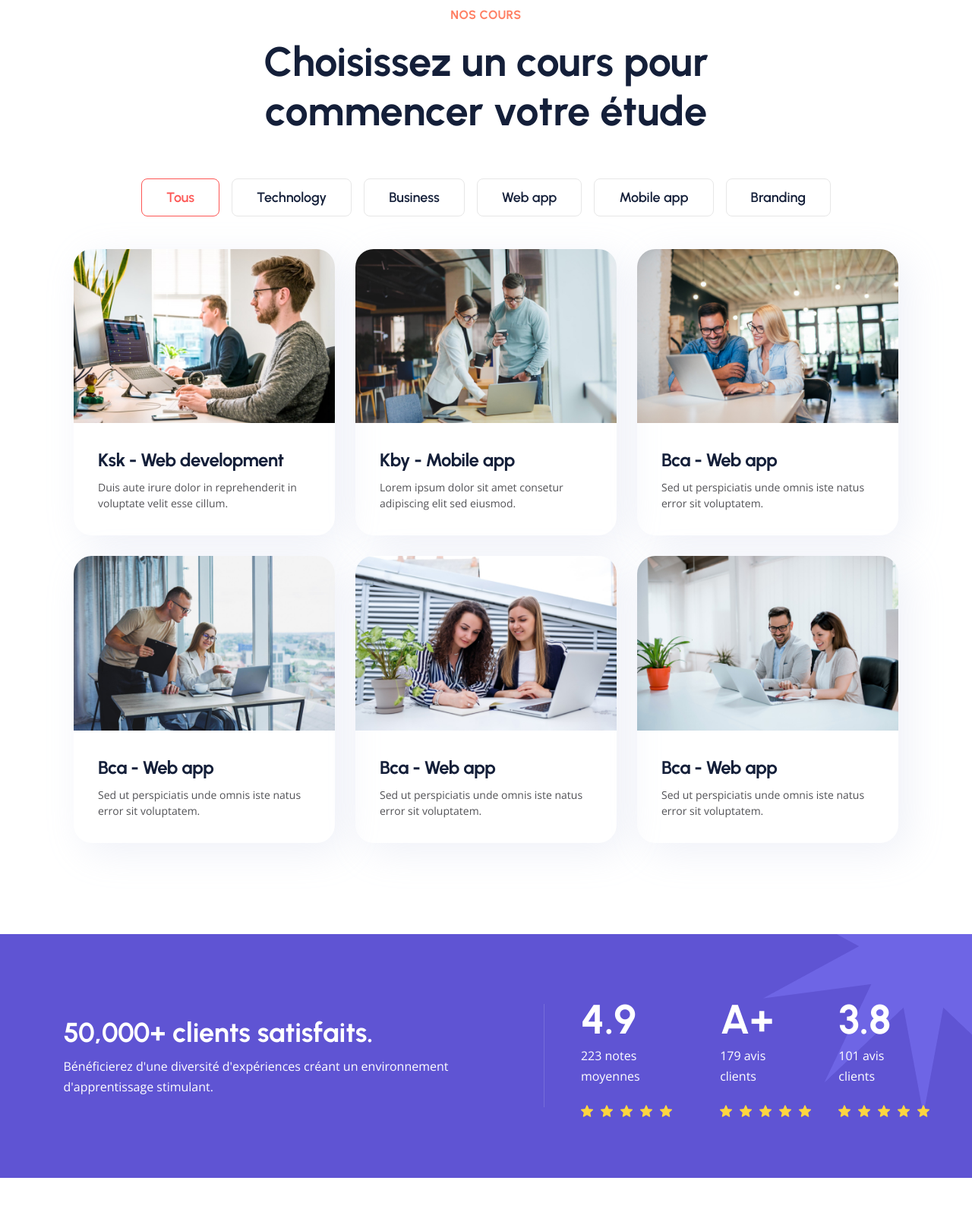
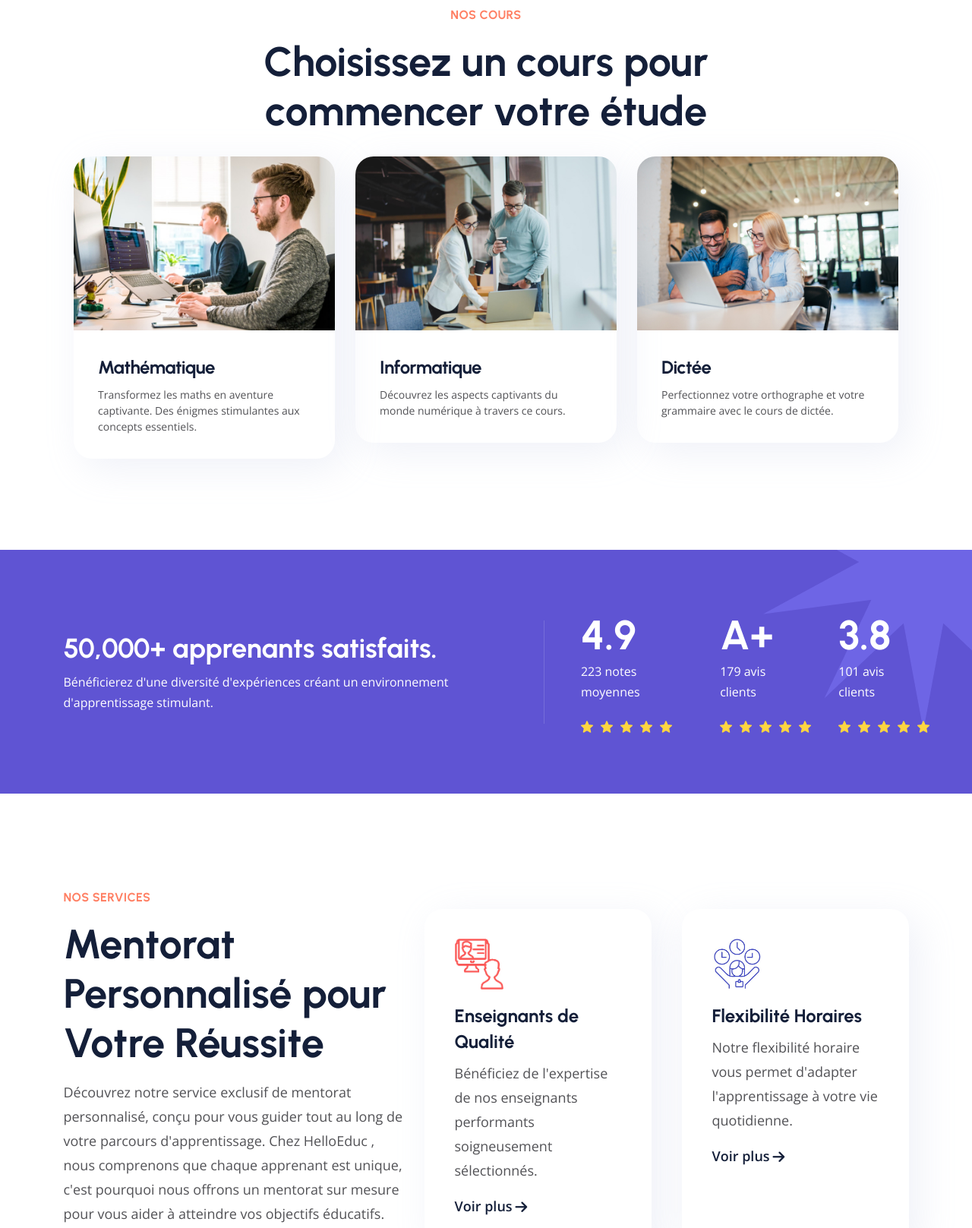
Before and after one commit to florian-KM/helloduc, a plain HTML site: page index.html in a window 1280 px wide. Shown: the part 1680-3297 px from the top of the page at 76% size. Drawn offline with nearby package versions, Linux system fonts and the light colour scheme; files whose address does not match are found by name.

Commit message:
queslques modifiactions

```diff
--- a/index.html
+++ b/index.html
@@ -306,18 +306,6 @@
                         commencer votre étude</h2>
                 </div>
             </div>
-            <div class="row justify-content-center">
-                <div class="col-12">
-                    <div class="project-btn-wrapper filter-button-group">
-                        <button data-filter="*" class="active">Tous</button>
-                        <button data-filter=".technology">Technology</button>
-                        <button data-filter=".business">Business</button>
-                        <button data-filter=".webApp">Web app</button>
-                        <button data-filter=".mobileApp">Mobile app</button>
-                        <button data-filter=".branding">Branding</button>
-                    </div>
-                </div>
-            </div>
             <div class="row g-4 p-0 m-0 isotope-grid">
                 <div class="col-12 col-md-6 col-xl-4 isotope-item technology branding wow animate__animated animate__fadeInUp animate__faster">
                     <div class="post-card">
@@ -325,16 +313,11 @@
                             <img src="images/project/Image-5.jpg" alt="post-1">
                         </div>
                         <div class="content">
-                            <div class="nav-btn">
-                                <a href="#">
-                                    <i class="fa-solid fa-angle-right"></i>
-                                </a>
-                            </div>
                             <h4 class="title">
-                                <a href="blog-details.html">Ksk - Web development</a>
+                                Mathématique
                             </h4>
                             <p class="desc">
-                                Duis aute irure dolor in reprehenderit in voluptate velit esse cillum.
+                                Transformez les maths en aventure captivante. Des énigmes stimulantes aux concepts essentiels.
                             </p>
                         </div>
                     </div>
@@ -345,16 +328,11 @@
                             <img src="images/project/Image-4.jpg" alt="post-1">
                         </div>
                         <div class="content">
-                            <div class="nav-btn">
-                                <a href="#">
-                                    <i class="fa-solid fa-angle-right"></i>
-                                </a>
-                            </div>
                             <h4 class="title">
-                                <a href="blog-details.html">Kby - Mobile app</a>
+                                Informatique
                             </h4>
                             <p class="desc">
-                                Lorem ipsum dolor sit amet consetur adipiscing elit sed eiusmod.
+                                Découvrez les aspects captivants du monde numérique à travers ce cours.
                             </p>
                         </div>
                     </div>
@@ -366,75 +344,12 @@
                         </div>
                         <div class="content">
                             <div class="nav-btn">
-                                <a href="#">
-                                    <i class="fa-solid fa-angle-right"></i>
-                                </a>
                             </div>
                             <h4 class="title">
-                                <a href="blog-details.html">Bca - Web app</a>
+                                Dictée
                             </h4>
                             <p class="desc">
-                                Sed ut perspiciatis unde omnis iste natus error sit voluptatem.
-                            </p>
-                        </div>
-                    </div>
-                </div>
-                <div class="col-12 col-md-6 col-xl-4 isotope-item business mobileApp wow animate__animated animate__fadeInUp animate__fast">
-                    <div class="post-card">
-                        <div class="image">
-                            <img src="images/project/Image-2.jpg" alt="post-1">
-                        </div>
-                        <div class="content">
-                            <div class="nav-btn">
-                                <a href="#">
-                                    <i class="fa-solid fa-angle-right"></i>
-                                </a>
-                            </div>
-                            <h4 class="title">
-                                <a href="blog-details.html">Bca - Web app</a>
-                            </h4>
-                            <p class="desc">
-                                Sed ut perspiciatis unde omnis iste natus error sit voluptatem.
-                            </p>
-                        </div>
-                    </div>
-                </div>
-                <div class="col-12 col-md-6 col-xl-4 isotope-item  mobileApp branding wow animate__animated animate__fadeInUp animate__slow">
-                    <div class="post-card">
-                        <div class="image">
-                            <img src="images/project/Image-1.jpg" alt="post-1">
-                        </div>
-                        <div class="content">
-                            <div class="nav-btn">
-                                <a href="#">
-                                    <i class="fa-solid fa-angle-right"></i>
-                                </a>
-                            </div>
-                            <h4 class="title">
-                                <a href="blog-details.html">Bca - Web app</a>
-                            </h4>
-                            <p class="desc">
-                                Sed ut perspiciatis unde omnis iste natus error sit voluptatem.
-                            </p>
-                        </div>
-                    </div>
-                </div>
-                <div class="col-12 col-md-6 col-xl-4 isotope-item business webApp wow animate__animated animate__fadeInUp animate__slower">
-                    <div class="post-card">
-                        <div class="image">
-                            <img src="images/project/Image.jpg" alt="post-1">
-                        </div>
-                        <div class="content">
-                            <div class="nav-btn">
-                                <a href="#">
-                                    <i class="fa-solid fa-angle-right"></i>
-                                </a>
-                            </div>
-                            <h4 class="title">
-                                <a href="blog-details.html">Bca - Web app</a>
-                            </h4>
-                            <p class="desc">
-                                Sed ut perspiciatis unde omnis iste natus error sit voluptatem.
+                                Perfectionnez votre orthographe et votre grammaire avec le cours de dictée.
                             </p>
                         </div>
                     </div>
@@ -452,7 +367,7 @@
         <div class="container">
             <div class="inner-wrapper">
                 <div class="content">
-                    <h3 class="title">50,000+ clients satisfaits.</h3>
+                    <h3 class="title">50,000+ apprenants satisfaits.</h3>
                     <p class="desc">Bénéficierez d'une diversité d'expériences <br> créant un environnement d'apprentissage stimulant. </p>
                 </div>
                 <div class="divider"></div>
@@ -739,7 +654,7 @@
         <div class="container">
             <div class="section-title text-center style-2 pb-30">
                 <div class="short-title">
-                    <span>Contactez-nous</span>
+                    <span>Nos Adresses</span>
                 </div>
             </div>
             <div class="icon-card-wrapper">
@@ -751,7 +666,7 @@
                         <h2 class="title">
                             support@helloeduc.com
                         </h2>
-                        <p class="desc">Notre adresse</p>
+                        <p class="desc">Envoyez-nous un message.</p>
                     </div>
                 </div>
                 <div class="icon-card style-4">
@@ -762,7 +677,7 @@
                         <h2 class="title">
                             +1 416 508 3431
                         </h2>
-                        <p class="desc">Notre adresse</p>
+                        <p class="desc">Appelez-nous</p>
                     </div>
                 </div>
                 <div class="icon-card style-4 wow animate__animated animate__fadeInRight animate__slow">
@@ -771,7 +686,7 @@
                     </div>
                     <div class="content">
                         <h2 class="title"> Toronto, ON Canada</h2>
-                        <p class="desc">Appelez-nous</p>
+                        <p class="desc">Rejoignez-nous</p>
                     </div>
                 </div>
             </div>
@@ -908,16 +823,16 @@
                                     <a href="#about">A propos</a>
                                 </li>
                                 <li>
+                                    <a href="#cours">Cours</a>
+                                </li>
+                                <li>
+                                    <a href="#service">Service</a>
+                                </li>
+                                <li>
                                     <a href="#pricing">Offres</a>
                                 </li>
                                 <li>
                                     <a href="#contact">Contact</a>
-                                </li>
-                                <li>
-                                    <a href="#">Privacy Policy</a>
-                                </li>
-                                <li>
-                                    <a href="#">Terms & conditions</a>
                                 </li>
                             </ul>
                         </div>
```
